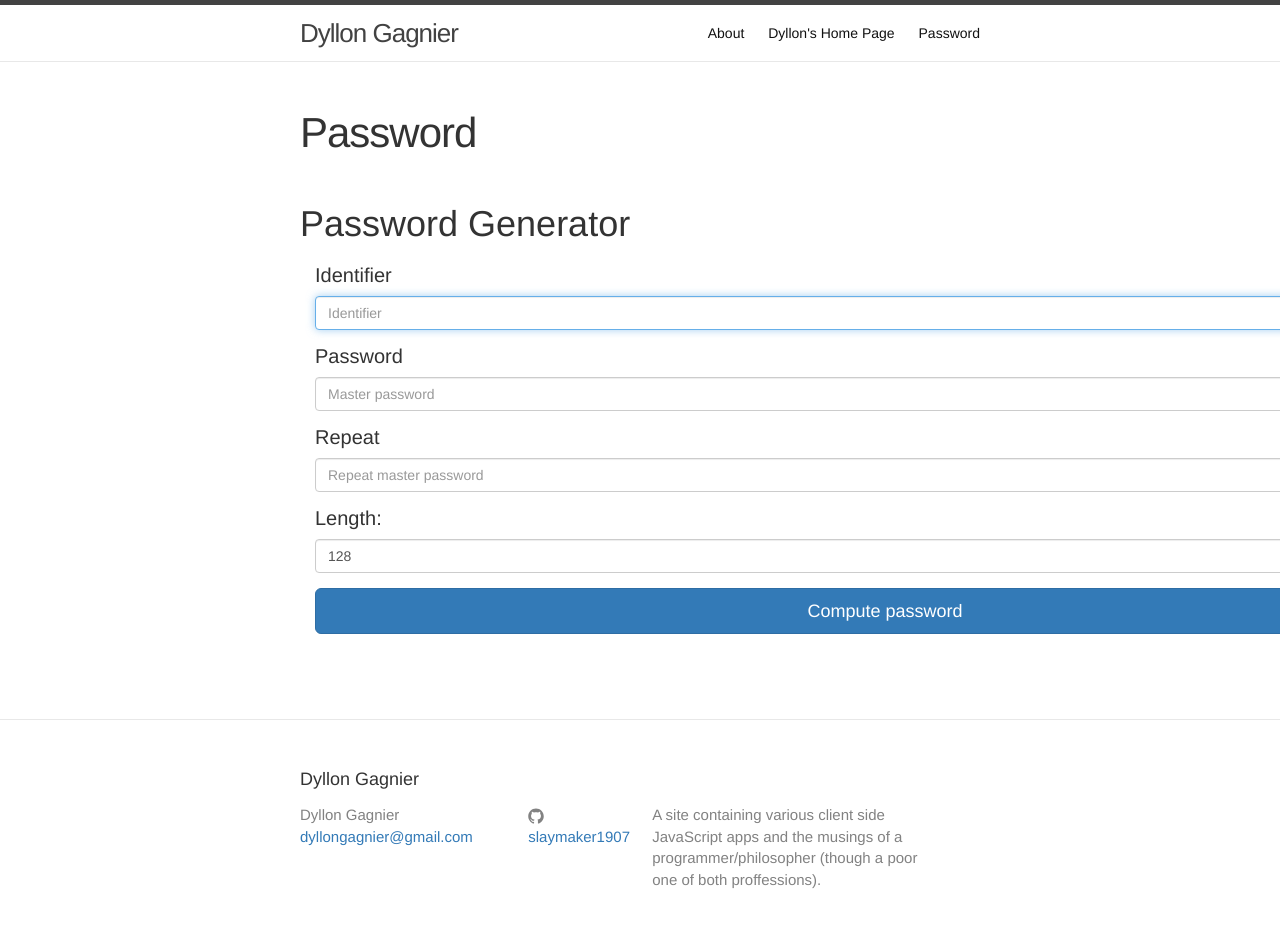
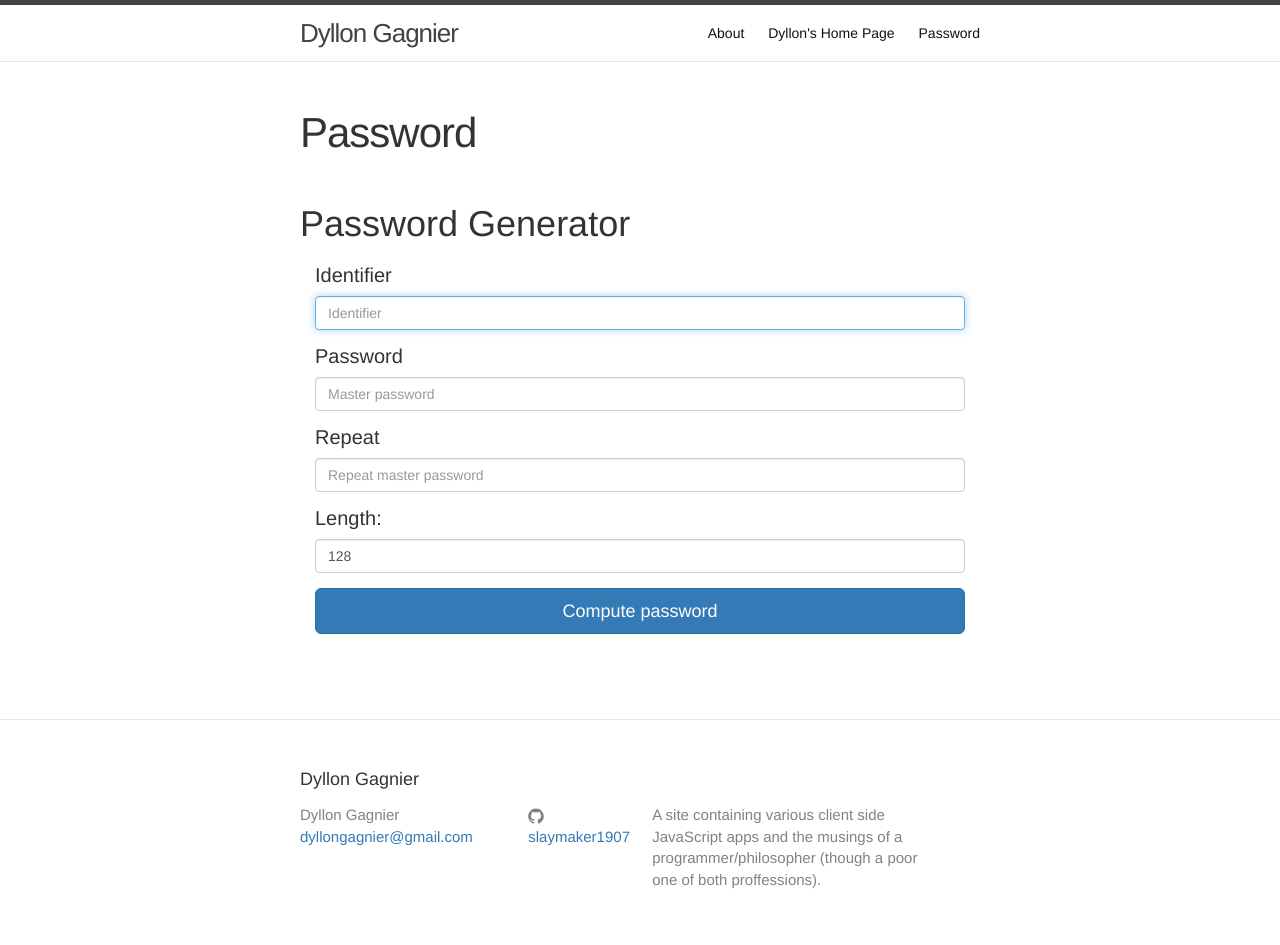
Before and after one commit to slaymaker1907/slaymaker1907.github.io, a Jekyll site: the page built from password_hasher.html, in a window 1280 px wide. Built offline with Jekyll 4.4.1, drawn with Linux system fonts in a browser that asks for light colours.

```diff
--- a/password_hasher.html
+++ b/password_hasher.html
@@ -3,11 +3,6 @@ layout: page
 title: Password
 permalink: /password/
 ---
-<!DOCTYPE html>
-<html>
-<head>
-  <title>Password Generator</title>
-</head>
 <link href="/assets/bootstrap-3.3.6/dist/css/bootstrap.min.css" rel="stylesheet">
 
 <script src="/assets/jquery-2.2.4.min.js"></script>
@@ -45,8 +40,7 @@ var computePassword = function(){
 }
 </script>
 
-<body>
-<div class="container">
+<div class="container-fluid">
 <div class="row">
   <h1>Password Generator</h1>
 </div>
@@ -77,6 +71,3 @@ var computePassword = function(){
     </div>
   </div>
 </div>
-
-</body>
-</html>
```
